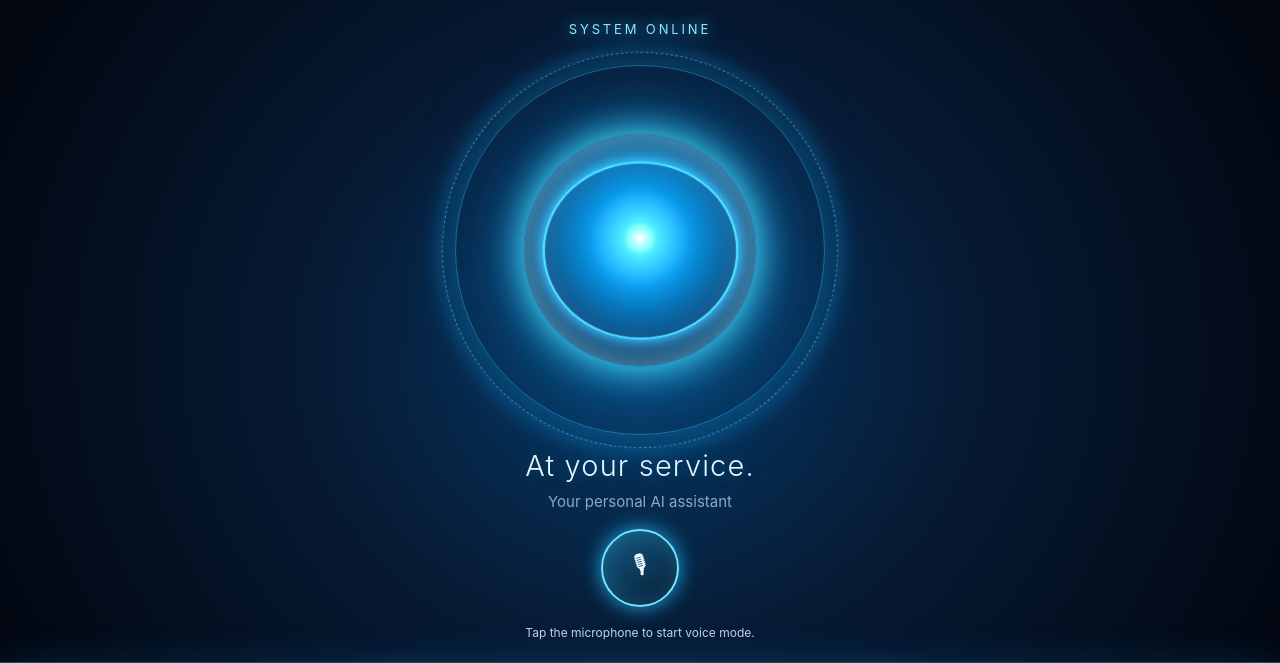
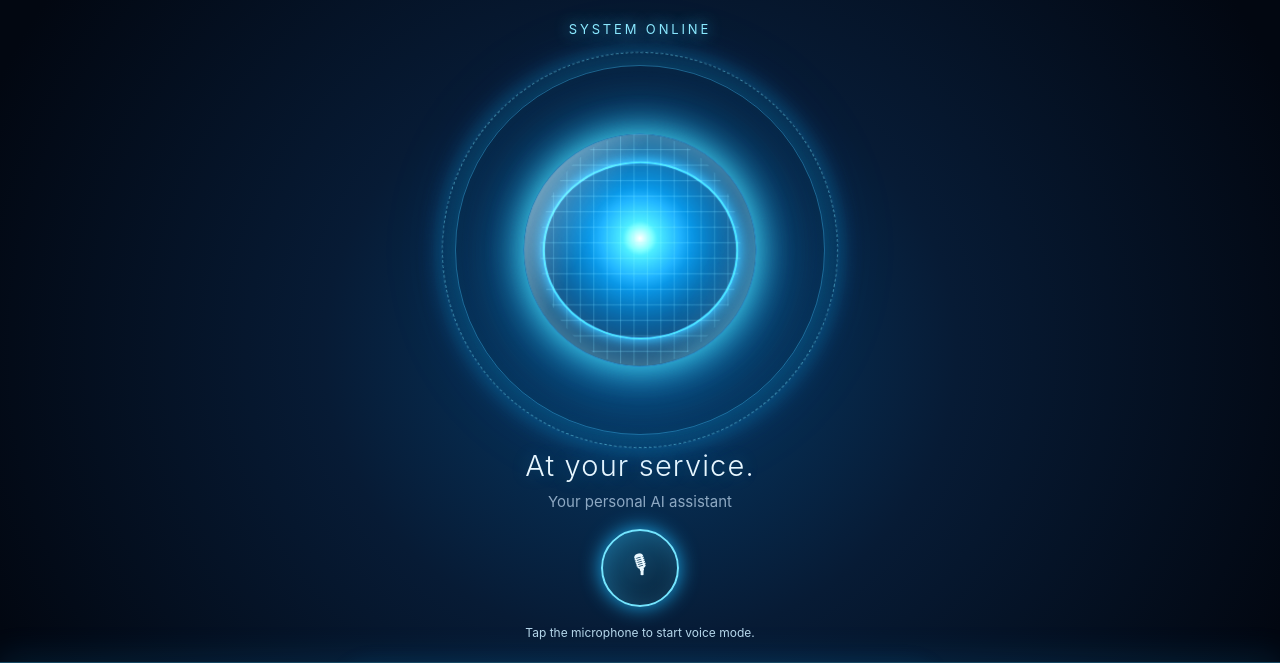
Before and after one commit to mbongenimaseko329-hub/jarvis-ai, a plain HTML site: page index.html in a window 1280 px wide. Shown: the part 76-739 px from the top of the page. Drawn offline with Linux system fonts and the light colour scheme.

Commit message:
Update index.html

```diff
--- a/index.html
+++ b/index.html
@@ -375,6 +375,47 @@ body.listening .mic {
     font-size: 11px;
   }
 }
+  .globe-grid {
+  position: absolute;
+  inset: 0;
+  border-radius: 50%;
+  z-index: 1;
+  background:
+    repeating-linear-gradient(
+      0deg,
+      transparent 0 13px,
+      #8deaff55 14px,
+      transparent 15px
+    ),
+    repeating-linear-gradient(
+      90deg,
+      transparent 0 13px,
+      #8deaff55 14px,
+      transparent 15px
+    );
+  opacity: .65;
+  animation: globeRotate 12s linear infinite;
+}
+
+.globe-shine {
+  position: absolute;
+  inset: 0;
+  border-radius: 50%;
+  z-index: 2;
+  pointer-events: none;
+  background: linear-gradient(
+    120deg,
+    #ffffff55,
+    transparent 35%,
+    transparent 70%,
+    #42c8ff33
+  );
+}
+
+@keyframes globeRotate {
+  from { transform: rotateY(0deg); }
+  to { transform: rotateY(360deg); }
+}
 </style>
 </head>
 
@@ -391,7 +432,12 @@ body.listening .mic {
 
 <main>
   <div class="status" id="status">SYSTEM ONLINE</div>
-  <div class="orb-wrap"><div class="orb"></div></div>
+  <div class="orb-wrap">
+  <div class="orb">
+    <div class="globe-grid"></div>
+    <div class="globe-shine"></div>
+  </div>
+</div>
   <div class="greeting">At your service.</div>
   <div class="sub">Your personal AI assistant</div>
 
```
